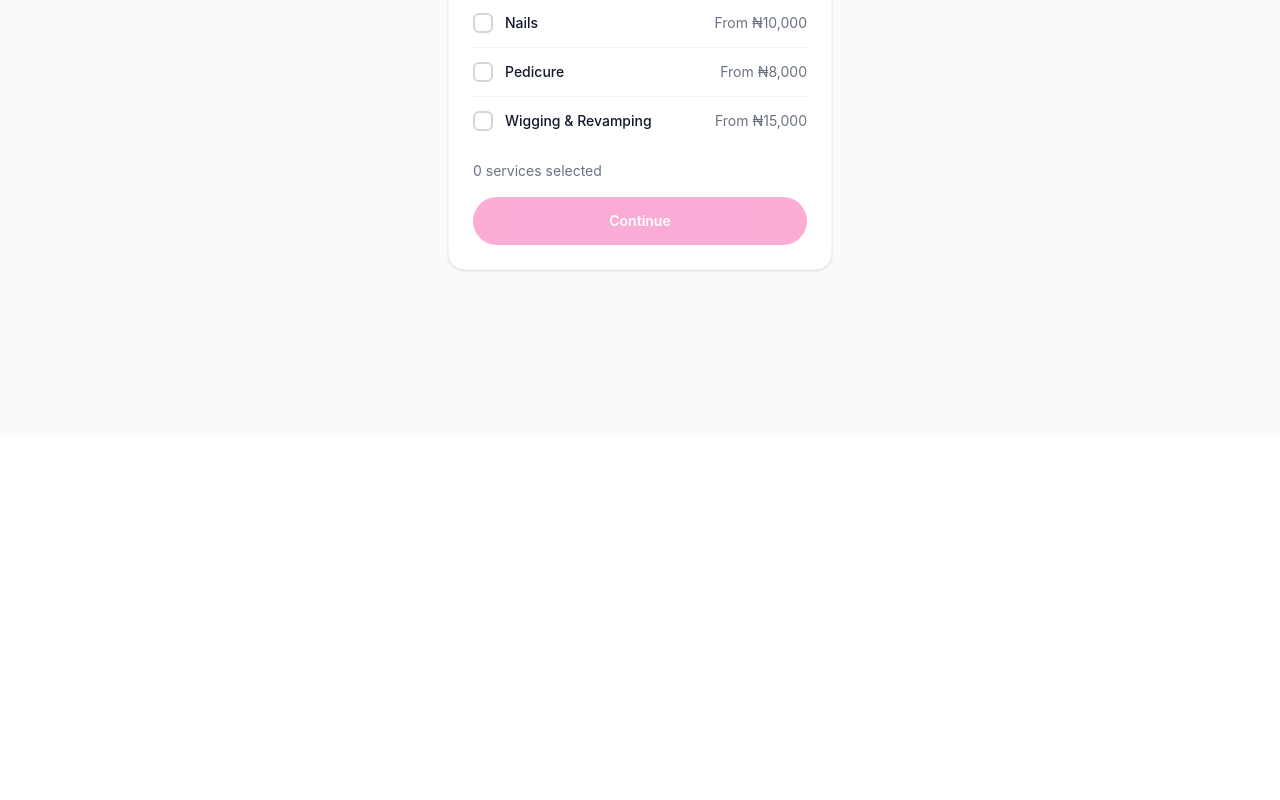
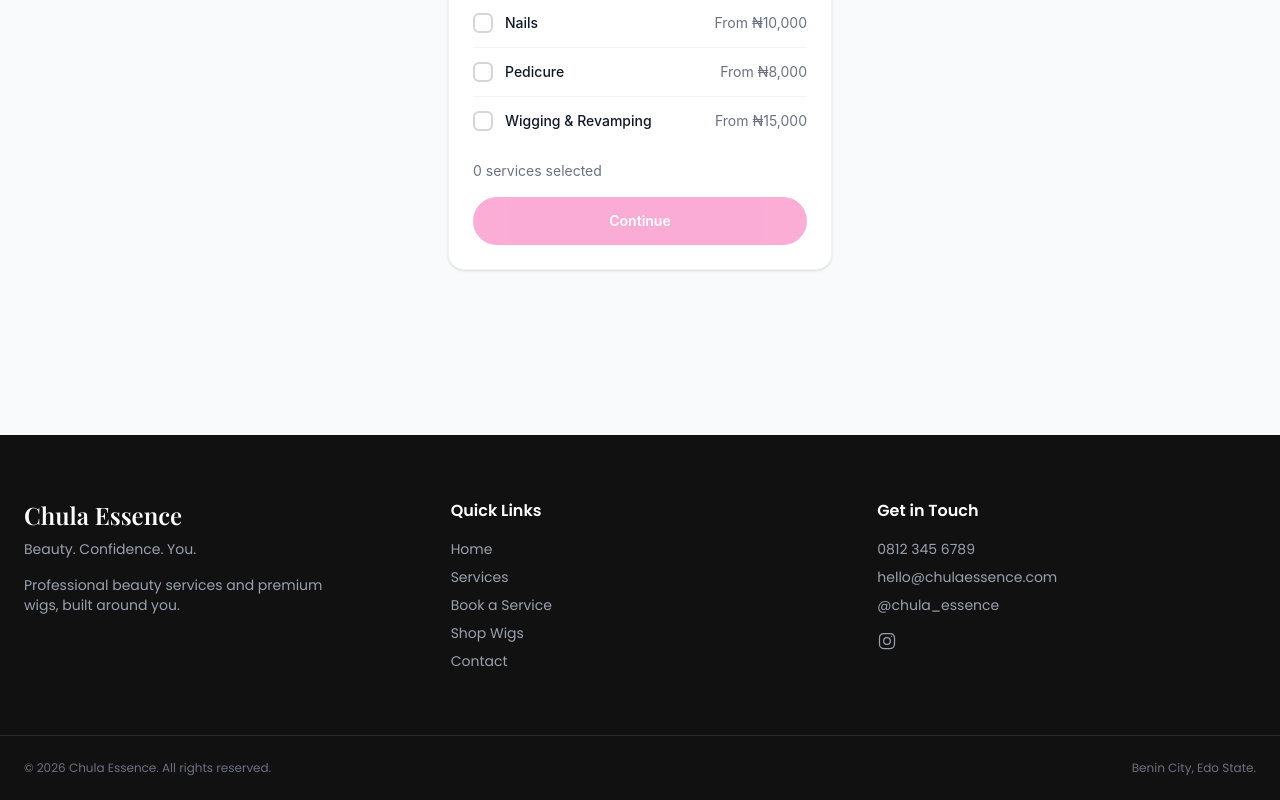
Before and after one commit to okuo-john/chula-essence-frontend, a React (Vite) app: page /book-service in a window 1280 px wide. Shown: the part 438-1238 px from the top of the page. Before the commit the page ends 873 px from the top, so only its background shows below. Built offline with nearby package versions, Linux system fonts and the light colour scheme.

Commit message:
added mockwigs, shopwigs, footer and updated home.jsx

```diff
--- a/src/components/layout/CustomerLayout.jsx
+++ b/src/components/layout/CustomerLayout.jsx
@@ -1,4 +1,5 @@
 import Navbar from "./Navbar";
+import Footer from "./Footer";
 
 function CustomerLayout({ children }) {
   return (
@@ -8,6 +9,8 @@ function CustomerLayout({ children }) {
       <main>
         {children}
       </main>
+
+      <Footer />
     </>
   );
 }
--- a/src/components/layout/Footer.jsx
+++ b/src/components/layout/Footer.jsx
@@ -0,0 +1,63 @@
+import { Link } from "react-router-dom";
+
+const InstagramIcon = () => (
+  <svg xmlns="http://www.w3.org/2000/svg" viewBox="0 0 24 24" fill="none" stroke="currentColor" strokeWidth="1.5" className="h-5 w-5">
+    <rect x="3" y="3" width="18" height="18" rx="5" />
+    <circle cx="12" cy="12" r="4" />
+    <circle cx="17.5" cy="6.5" r="0.8" fill="currentColor" stroke="none" />
+  </svg>
+);
+
+const Footer = () => {
+  return (
+    <footer className="bg-chula-black text-white">
+      <div className="mx-auto max-w-7xl px-6 py-16 grid grid-cols-1 sm:grid-cols-3 gap-12">
+        <div>
+          <h3 className="font-heading text-2xl">Chula Essence</h3>
+          <p className="mt-2 font-body text-sm text-gray-400">Beauty. Confidence. You.</p>
+          <p className="mt-4 font-body text-sm text-gray-400 max-w-xs">
+            Professional beauty services and premium wigs, built around you.
+          </p>
+        </div>
+
+        <div>
+          <h4 className="font-body font-semibold mb-4">Quick Links</h4>
+          <ul className="space-y-2 font-body text-sm text-gray-400">
+            <li><Link to="/" className="hover:text-primary-pink transition">Home</Link></li>
+            <li><Link to="/services" className="hover:text-primary-pink transition">Services</Link></li>
+            <li><Link to="/book-service" className="hover:text-primary-pink transition">Book a Service</Link></li>
+            <li><Link to="/shop-wigs" className="hover:text-primary-pink transition">Shop Wigs</Link></li>
+            <li><Link to="/contact" className="hover:text-primary-pink transition">Contact</Link></li>
+          </ul>
+        </div>
+
+        <div>
+          <h4 className="font-body font-semibold mb-4">Get in Touch</h4>
+          <ul className="space-y-2 font-body text-sm text-gray-400">
+            <li>0812 345 6789</li>
+            <li>hello@chulaessence.com</li>
+            <li>@chula_essence</li>
+          </ul>
+          <a
+            href="https://instagram.com/chula_essence"
+            target="_blank"
+            rel="noreferrer"
+            className="mt-4 inline-flex text-gray-400 hover:text-primary-pink transition"
+            aria-label="Chula Essence on Instagram"
+          >
+            <InstagramIcon />
+          </a>
+        </div>
+      </div>
+
+      <div className="border-t border-white/10">
+        <div className="mx-auto max-w-7xl px-6 py-6 flex flex-col sm:flex-row justify-between items-center gap-2 font-body text-xs text-gray-500">
+          <p>© {new Date().getFullYear()} Chula Essence. All rights reserved.</p>
+          <p>Benin City, Edo State.</p>
+        </div>
+      </div>
+    </footer>
+  );
+};
+
+export default Footer;
--- a/src/components/layout/Navbar.jsx
+++ b/src/components/layout/Navbar.jsx
@@ -9,8 +9,8 @@ function Navbar() {
     { name: "Home", path: "/" },
     { name: "Services", path: "/services" },
     { name: "Book a Service", path: "/book-service" },
-    { name: "Shop Wigs", path: "/shop" },
-    { name: "Testimonials", path: "/testimonials" },
+    { name: "Shop Wigs", path: "/shop-wigs" },
+    { name: "Testimonials", path: "/#testimonials" },
     { name: "Contact", path: "/contact" },
   ];
 
--- /dev/null
+++ b/src/components/products/WigCard.jsx
@@ -0,0 +1,42 @@
+import { Link } from 'react-router-dom';
+
+const WigCard = ({ wig }) => {
+  return (
+    <div className="relative bg-white rounded-2xl overflow-hidden shadow-sm border border-gray-100">
+      <button
+        type="button"
+        aria-label="Add to wishlist"
+        className="absolute top-3 right-3 z-10 flex h-8 w-8 items-center justify-center rounded-full bg-white/90 shadow-sm hover:bg-white"
+      >
+        <svg xmlns="http://www.w3.org/2000/svg" viewBox="0 0 24 24" fill="none" stroke="currentColor" strokeWidth="1.5" className="h-4 w-4 text-chula-black">
+          <path strokeLinecap="round" strokeLinejoin="round" d="M21 8.25c0-2.485-2.099-4.5-4.688-4.5-1.935 0-3.597 1.126-4.312 2.733-.715-1.607-2.377-2.733-4.313-2.733C5.1 3.75 3 5.765 3 8.25c0 7.22 9 12 9 12s9-4.78 9-12Z" />
+        </svg>
+      </button>
+
+      <img src={wig.image} alt={wig.name} className="w-full aspect-[4/5] object-cover" />
+
+      <div className="p-4">
+        <h3 className="font-body font-semibold text-chula-black">{wig.name}</h3>
+        <p className="font-body text-primary-pink font-semibold mt-1">{wig.price}</p>
+        <p className="font-body text-xs text-gray-500 mt-1">Available: {wig.available}</p>
+
+        <div className="mt-4 flex gap-2">
+          <Link
+            to={`/shop-wigs/${wig.id}`}
+            className="flex-1 text-center rounded-full border border-primary-pink px-3 py-2 font-body text-xs font-semibold text-primary-pink transition hover:bg-primary-pink hover:text-white"
+          >
+            View Product
+          </Link>
+          <button
+            type="button"
+            className="flex-1 rounded-full bg-primary-pink px-3 py-2 font-body text-xs font-semibold text-white transition hover:bg-pink-600"
+          >
+            Add to Cart
+          </button>
+        </div>
+      </div>
+    </div>
+  );
+};
+
+export default WigCard;
--- a/src/pages/customer/ShopWigs.jsx
+++ b/src/pages/customer/ShopWigs.jsx
@@ -1,9 +1,27 @@
-function ShopWigs() {
+import { wigs } from "../../utils/mockWigs";
+import WigCard from "../../components/products/WigCard";
+
+const ShopWigs = () => {
   return (
-    <div>
-      <h1></h1>
-    </div>
+    <section className="bg-white py-16 lg:py-24">
+      <div className="mx-auto max-w-7xl px-6">
+        <div className="text-center mb-12">
+          <h1 className="font-heading text-3xl lg:text-4xl text-chula-black">
+            Shop All Wigs
+          </h1>
+          <p className="mt-3 font-body text-gray-600">
+            High quality wigs for every queen
+          </p>
+        </div>
+
+        <div className="grid grid-cols-2 lg:grid-cols-4 gap-6">
+          {wigs.map((wig) => (
+            <WigCard key={wig.id} wig={wig} />
+          ))}
+        </div>
+      </div>
+    </section>
   );
-}
+};
 
 export default ShopWigs;
--- a/src/routes/AppRoutes.jsx
+++ b/src/routes/AppRoutes.jsx
@@ -43,7 +43,7 @@ function AppRoutes() {
       />
 
       <Route
-        path="/shop"
+        path="/shop-wigs"
         element={
           <CustomerLayout>
             <ShopWigs />
--- /dev/null
+++ b/src/utils/mockWigs.js
@@ -0,0 +1,11 @@
+import bodyWaveImg from "../assets/body-wave.png";
+import boneStraightImg from "../assets/bone-straight.png";
+import curlyBobImg from "../assets/curly-bob.png";
+import deepWaveImg from "../assets/deep-wave.png";
+
+export const wigs = [
+  { id: "body-wave", name: "Body Wave Wig", price: "₦85,000", available: 3, image: bodyWaveImg },
+  { id: "bone-straight", name: "Bone Straight Wig", price: "₦120,000", available: 5, image: boneStraightImg },
+  { id: "curly-bob", name: "Curly Bob Wig", price: "₦75,000", available: 2, image: curlyBobImg },
+  { id: "deep-wave", name: "Deep Wave Wig", price: "₦90,000", available: 4, image: deepWaveImg },
+];
```
Also changed, not shown: src/pages/customer/Home.jsx (+110 -79 lines).
